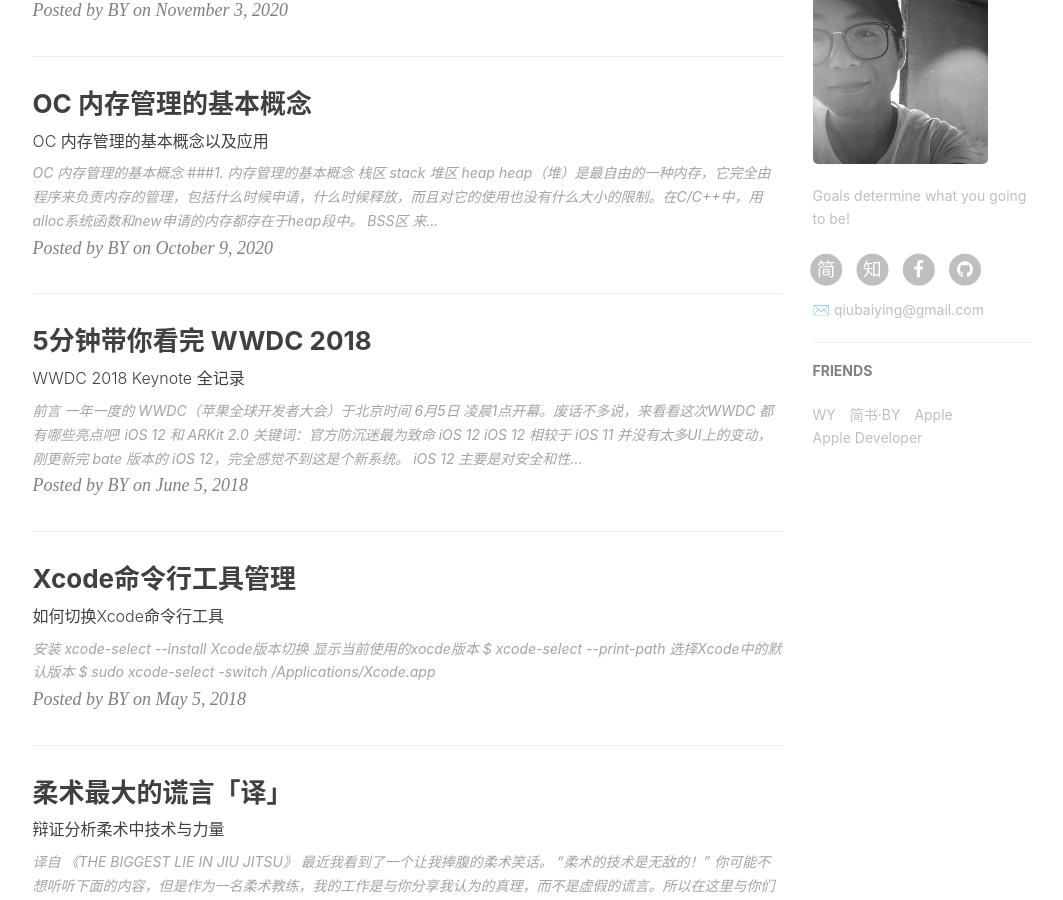
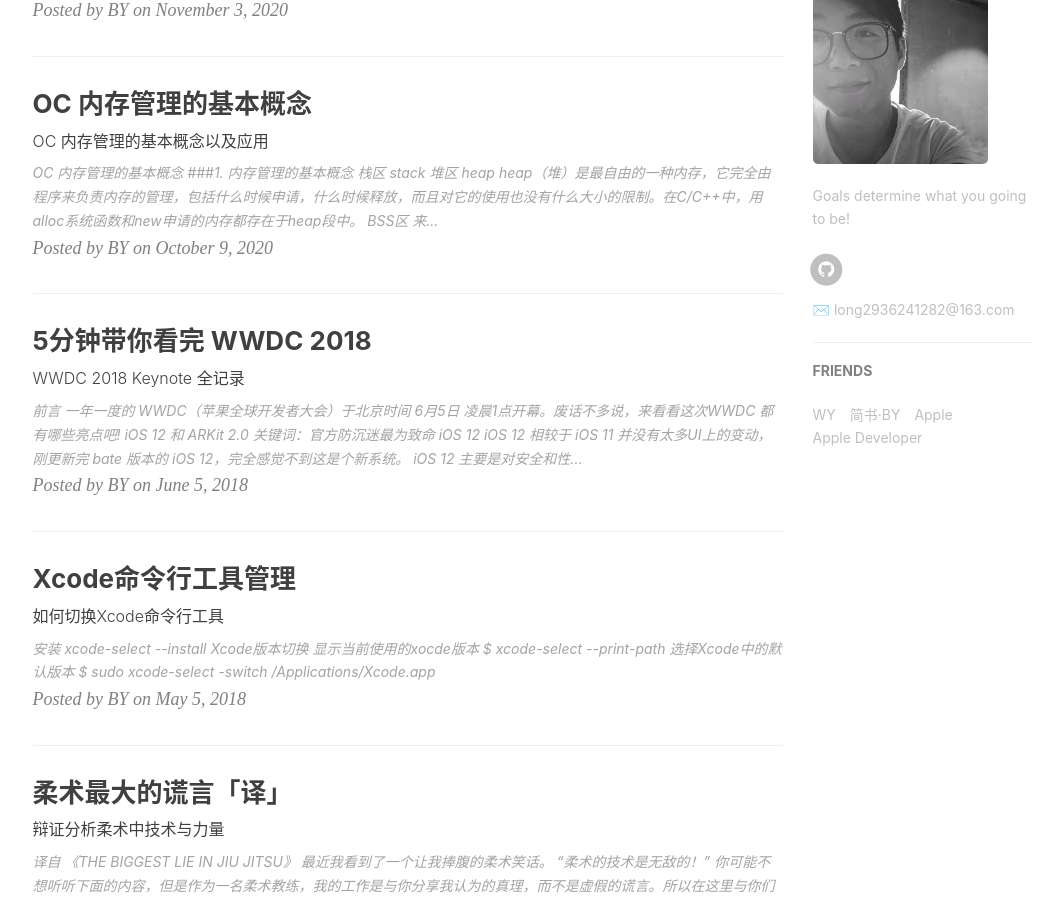
Before and after one commit to Long-drong/Long-drong.github.io, a Jekyll site: the page built from index.html, in a window 1280 px wide and 900 px high, scrolled down 880 px. Shown: the whole window, without its empty margins (135-1198 px from the left). Built offline with Jekyll 4.4.1, drawn with Linux system fonts in a browser that asks for light colours; nearby versions of some CDN libraries; the list of posts is cut into pages by our own code; comment, search, counter and statistics services are not loaded; some of the changed lines change nothing that is shown.

Commit message:
Update _config.yml

```diff
--- a/_config.yml
+++ b/_config.yml
@@ -1,13 +1,13 @@
 # Site settings
 title: BY Blog
-SEOTitle: 柏荧的博客 | BY Blog
+SEOTitle: 青龙的博客 | BY Blog
 header-img: img/post-bg-desk.jpg
-email: qiubaiying@gmail.com
+email: long2936241282@163.com
 description: "Every failure is leading towards success."
-keyword: "BY, BY Blog, 柏荧的博客, qiubaiying, 邱柏荧, iOS, Apple, iPhone"
-url: "http://qiubaiying.github.io"          # your host, for absolute URL
+keyword: "BY, BY Blog, 青龙的博客, Qinglong"
+url: "http://Long-drong.github.io"          # your host, for absolute URL
 baseurl: ""      # for example, '/blog' if your blog hosted on 'host/blog'
-github_repo: "https://github.com/qiubaiying/qiubaiying.github.io.git" # you code repository
+github_repo: "https://github.com/Long-drong/Long-drong.github.io.git" # you code repository
 
 # Sidebar settings
 sidebar: true                           # whether or not using Sidebar.
@@ -18,11 +18,11 @@
 
 # SNS settings
 RSS: false
-# weibo_username:     qiubaiying
-zhihu_username:     qiubaiying
-github_username:    qiubaiying
-facebook_username:  baiying.qiu.7
-jianshu_username:   e71990ada2fd
+# weibo_username:     Qinglong
+#zhihu_username:     Qinglong
+github_username:    Long-drong
+#facebook_username:  baiying.qiu.7
+#jianshu_username:   e71990ada2fd
 #twitter_username:   qiubaiying
 
 
@@ -64,9 +64,9 @@
   enable: true    #是否开启Gitalk评论
   clientID: f2c84e7629bb1446c1a4                            #生成的clientID
   clientSecret: ca6d6139d1e1b8c43f8b2e19492ddcac8b322d0d    #生成的clientSecret
-  repo: qiubaiying.github.io    #仓库名称
-  owner: qiubaiying    #github用户名
-  admin: qiubaiying
+  repo: Long-drong.github.io    #仓库名称
+  owner: Long-drong    #github用户名
+  admin: Qinglong
   distractionFreeMode: true #是否启用类似FB的阴影遮罩
 
 
```
